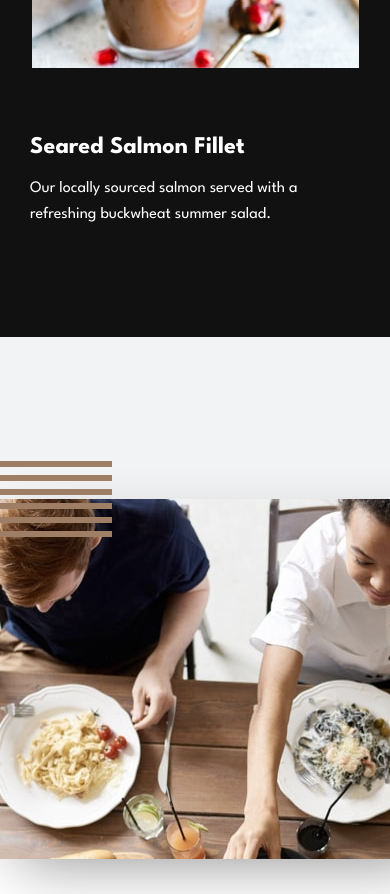
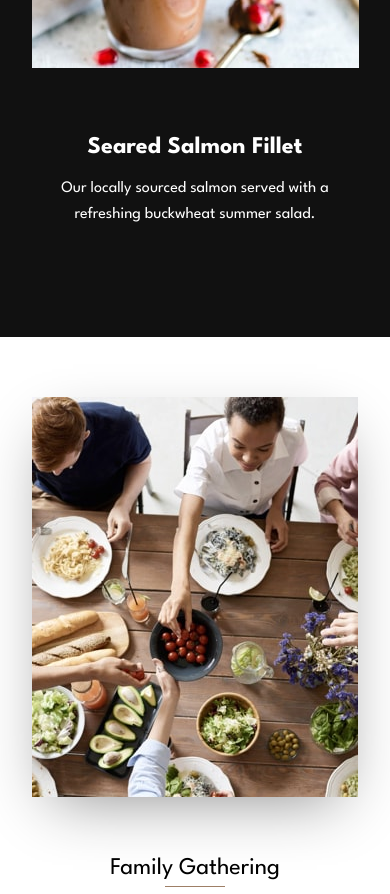
Before and after one commit to giovanigomez1/Dinner_restaurant, a React (Vite) app: page / in a window 390 px wide. Shown: the part 3720-4614 px from the top of the page. Built offline with nearby package versions, Linux system fonts and the light colour scheme.

Commit message:
Mobile view completed

```diff
--- a/src/sass/_footer.scss
+++ b/src/sass/_footer.scss
@@ -14,6 +14,12 @@
     gap: 14rem;
     align-items: flex-start;
   }
+  @media only screen and (max-width: variables.$bp-small){
+    flex-direction: column;
+    align-items: center;
+    gap: 6rem;
+    padding: 6rem 3rem;
+  }
   &__inf {
     display: flex;
     gap: 18rem;
@@ -26,6 +32,9 @@
       display: flex;
       flex-direction: column;
       gap: 2rem;
+      @media only screen and (max-width: variables.$bp-small){
+        align-items: center;
+      }
       & p {
         color: var(--white);
         font-size: 1.4rem;
--- a/src/sass/_gathering.scss
+++ b/src/sass/_gathering.scss
@@ -6,6 +6,9 @@
   overflow: hidden;
   .gathering__pattern {
     margin-left: -35rem;
+    @media only screen and (max-width: variables.$bp-small){
+      display: none;
+    }
   }
   .gathering__slides {
     display: grid;
@@ -20,11 +23,17 @@
       grid-template-columns: 1fr;
       margin: -16rem auto 10rem;
     }
+    @media only screen and (max-width: variables.$bp-small){
+      margin: 6rem -4rem 10rem;
+    }
     &--lines {
       position: absolute;
       top: 0;
       left: 0;
       transform: translate(-30%, -50%);
+      @media only screen and (max-width: variables.$bp-small){
+        display: none;
+      }
     }
     &--img {
       grid-row: 1/3;
@@ -36,10 +45,17 @@
         width: 100%;
         height: 36rem;
       }
+      @media only screen and (max-width: variables.$bp-small){
+        width: 32.6rem;
+        height: 40rem;
+      }
       .family {
         background-image: url('../images/homepage/family-gathering-desktop.jpg');
         @media only screen and (max-width: variables.$bp-large){
           background-image: url('../images/homepage/family-gathering-tablet.jpg');
+        }
+        @media only screen and (max-width: variables.$bp-small){
+          background-image: url('../images/homepage/family-gathering-mobile.jpg');
         }
         width: inherit;
         height: inherit;
@@ -51,6 +67,9 @@
         @media only screen and (max-width: variables.$bp-large){
           background-image: url('../images/homepage/special-events-tablet.jpg');
         }
+        @media only screen and (max-width: variables.$bp-small){
+          background-image: url('../images/homepage/special-events-mobile.jpg');
+        }
       }
       .social {
         background-image: url('../images/homepage/social-events-desktop.jpg');
@@ -58,6 +77,9 @@
         height: inherit;
         @media only screen and (max-width: variables.$bp-large){
           background-image: url('../images/homepage/social-events-tablet.jpg');
+        }
+        @media only screen and (max-width: variables.$bp-small){
+          background-image: url('../images/homepage/social-events-mobile.jpg');
         }
       }
 
@@ -72,6 +94,9 @@
       }
       & h4 {
         font-size: 4.8rem;
+        @media only screen and (max-width: variables.$bp-small){
+          font-size: 3.2rem;
+        }
       }
       & p {
         font-size: 2rem;
@@ -79,6 +104,10 @@
         height: 12rem;
         @media only screen and (max-width: variables.$bp-large){
           text-align: center;
+        }
+        @media only screen and (max-width: variables.$bp-small){
+          font-size: 1.6rem;
+          width: 75%;
         }
       }
       .btn__gathering {
@@ -106,6 +135,10 @@
         gap: 8rem;
         margin-top: 0;
       }
+      @media only screen and (max-width: variables.$bp-small){
+        flex-direction: column;
+        gap: 2rem;
+      }
       &-opt {
         position: relative;
         & p {
@@ -126,6 +159,9 @@
             left: 50%;
             transform: translateX(-50%);
           }
+          @media only screen and (max-width: variables.$bp-small){
+            width: 6rem;
+          }
         }
       }
 
--- a/src/sass/_highlights.scss
+++ b/src/sass/_highlights.scss
@@ -133,6 +133,9 @@
           display: flex;
           flex-direction: column;
           gap: 1rem;
+          @media only screen and (max-width: variables.$bp-small){
+            align-items: center;
+          }
           & h4,
           & p {
             color: var(--white);
@@ -143,6 +146,9 @@
           }
           & p {
             font-size: 1.6rem;
+            @media only screen and (max-width: variables.$bp-small){
+              text-align: center;
+            }
           }
         }
       }
--- a/src/sass/_reservation.scss
+++ b/src/sass/_reservation.scss
@@ -11,8 +11,18 @@
   @media only screen and (max-width: variables.$bp-large){
     flex-direction: column;
   }
+  @media only screen and (max-width: variables.$bp-small){
+    height: 32.8rem;
+    justify-content: center;
+    gap: 3rem;
+  }
   & h3 {
     font-size: 4.8rem;
     color: var(--white);
+    @media only screen and (max-width: variables.$bp-small){
+      font-size: 3.2rem;
+      width: 80%;
+      text-align: center;
+    }
   }
 }
```
